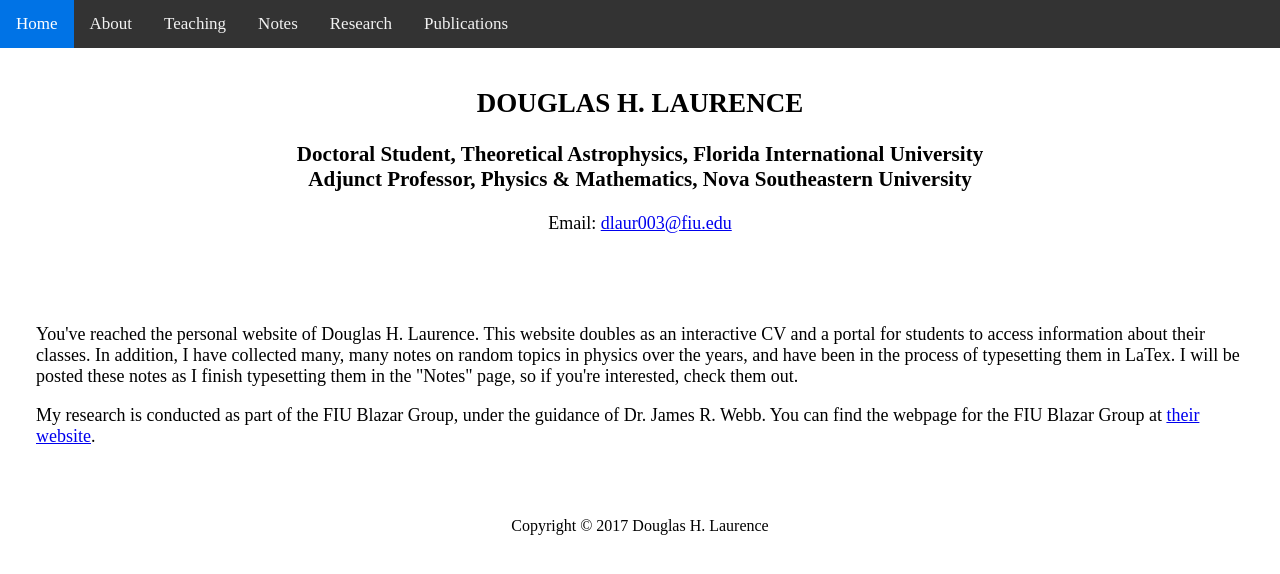
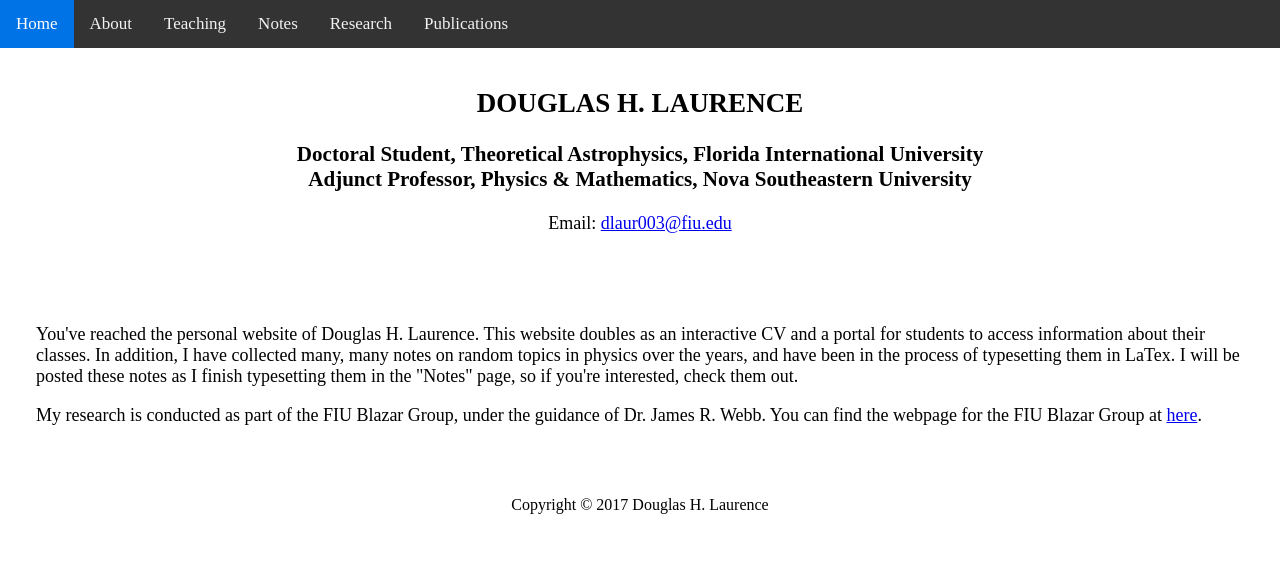
Before and after one commit to dhlaurence/dhlaurence.github.io, a Jekyll site: the page built from index.html, in a window 1280 px wide. Shown: the top 574 px of the page. Built offline with Jekyll 4.4.1, drawn with Linux system fonts in a browser that asks for light colours.

Commit message:
Update index.html

```diff
--- a/index.html
+++ b/index.html
@@ -21,6 +21,6 @@
 
   <p>
     My research is conducted as part of the FIU Blazar Group, under the guidance of Dr. James R. Webb. You can find the
-    webpage for the FIU Blazar Group at <a target="_blank" href="http://faculty.fiu.edu/~webbj/micro_web.html">their website</a>.
+    webpage for the FIU Blazar Group at <a target="_blank" href="http://faculty.fiu.edu/~webbj/micro_web.html">here</a>.
   </p>
 </article>
```
